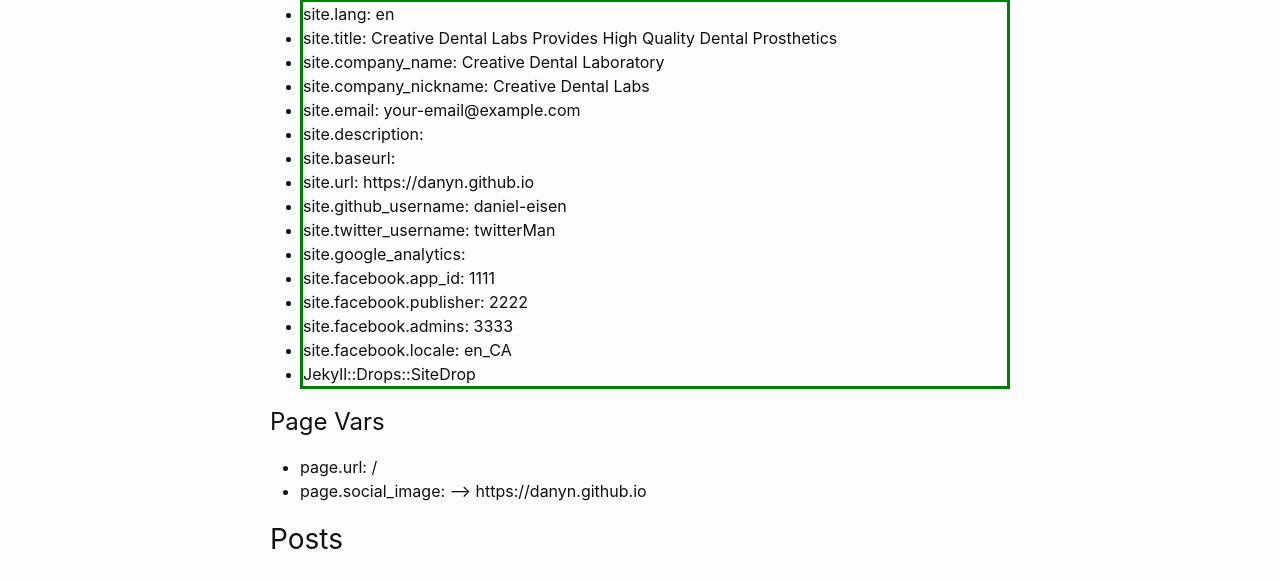
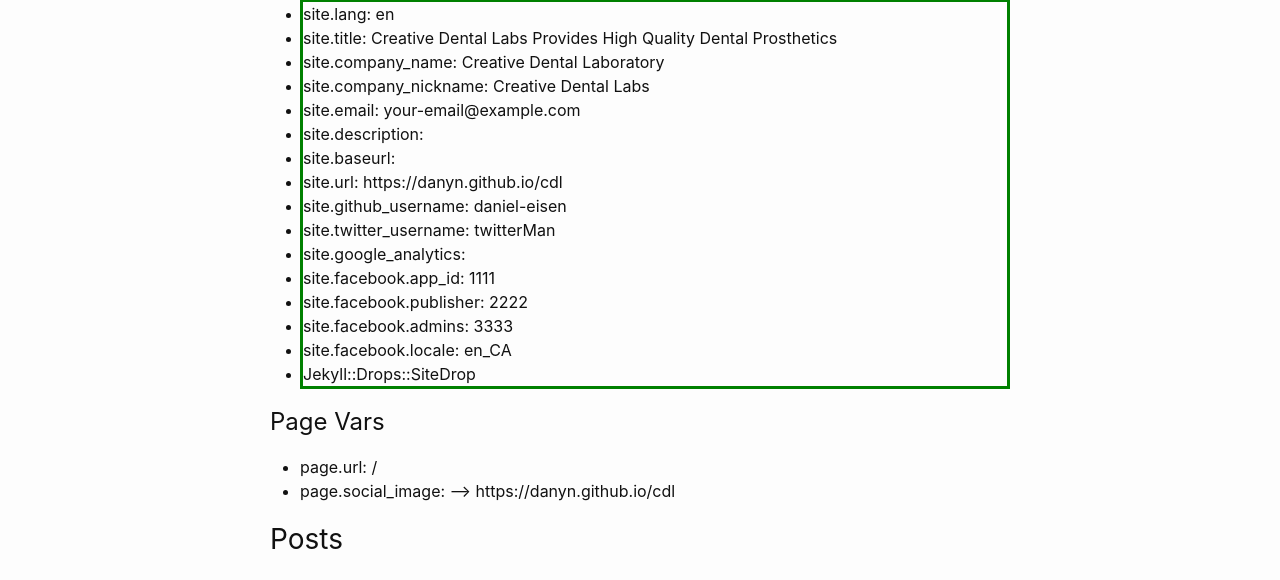
Before and after one commit to danyn/cdl, a Jekyll site: the page built from index.md, in a window 1280 px wide. Shown: the part 144-724 px from the top of the page. Built offline with Jekyll 4.4.1, drawn with Linux system fonts in a browser that asks for light colours.

Commit message:
adds siteurl

```diff
--- a/_config.yml
+++ b/_config.yml
@@ -24,7 +24,7 @@ company_nickname: Creative Dental Labs
 social_image: assets/share_site.jpg
 email: your-email@example.com
 baseurl: "" # the subpath of your site, e.g. /blog
-url: "" # the base hostname & protocol for your site, e.g. http://example.com while in developement mode it is set to localhost:4000
+url: https://danyn.github.io/cdl # the base hostname & protocol for your site, e.g. http://example.com while in developement mode it is set to localhost:4000
 author: Daniel Eisen
 twitter_username: twitterMan
 github_username: daniel-eisen
```
